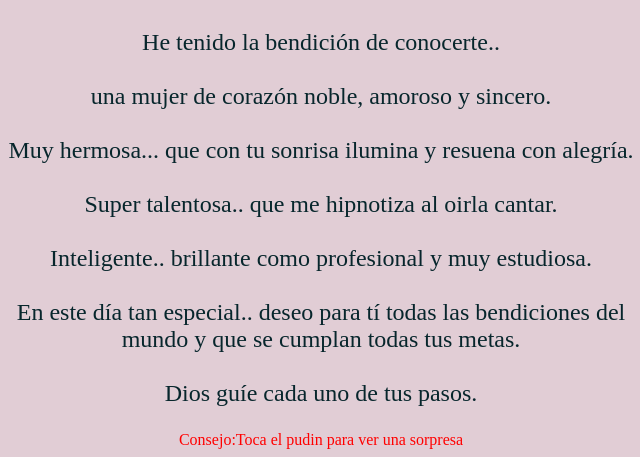
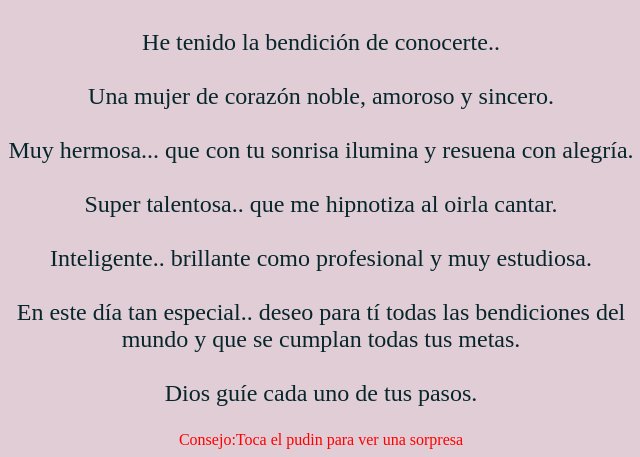
Before and after one commit to L3orua/Hbday, a plain HTML site: page index.html in a window 1280 px wide. Shown: the part 678-1135 px from the top of the page, 319-959 px from the left. Drawn offline with Linux system fonts and the light colour scheme; a web font is replaced by a local one.

Commit message:
Update index.html

```diff
--- a/index.html
+++ b/index.html
@@ -17,7 +17,7 @@
 
    <h1>Para mi Flor</h1>
 
-  <p>He tenido la bendición de conocerte..  </br> </br> una mujer de corazón noble, amoroso y sincero. </br> </br>Muy hermosa... que con tu sonrisa ilumina y resuena con alegría.
+  <p>He tenido la bendición de conocerte..  </br> </br> Una mujer de corazón noble, amoroso y sincero. </br> </br>Muy hermosa... que con tu sonrisa ilumina y resuena con alegría.
     </br></br>
     Super talentosa.. que me hipnotiza al oirla cantar.
     </br></br>
```
